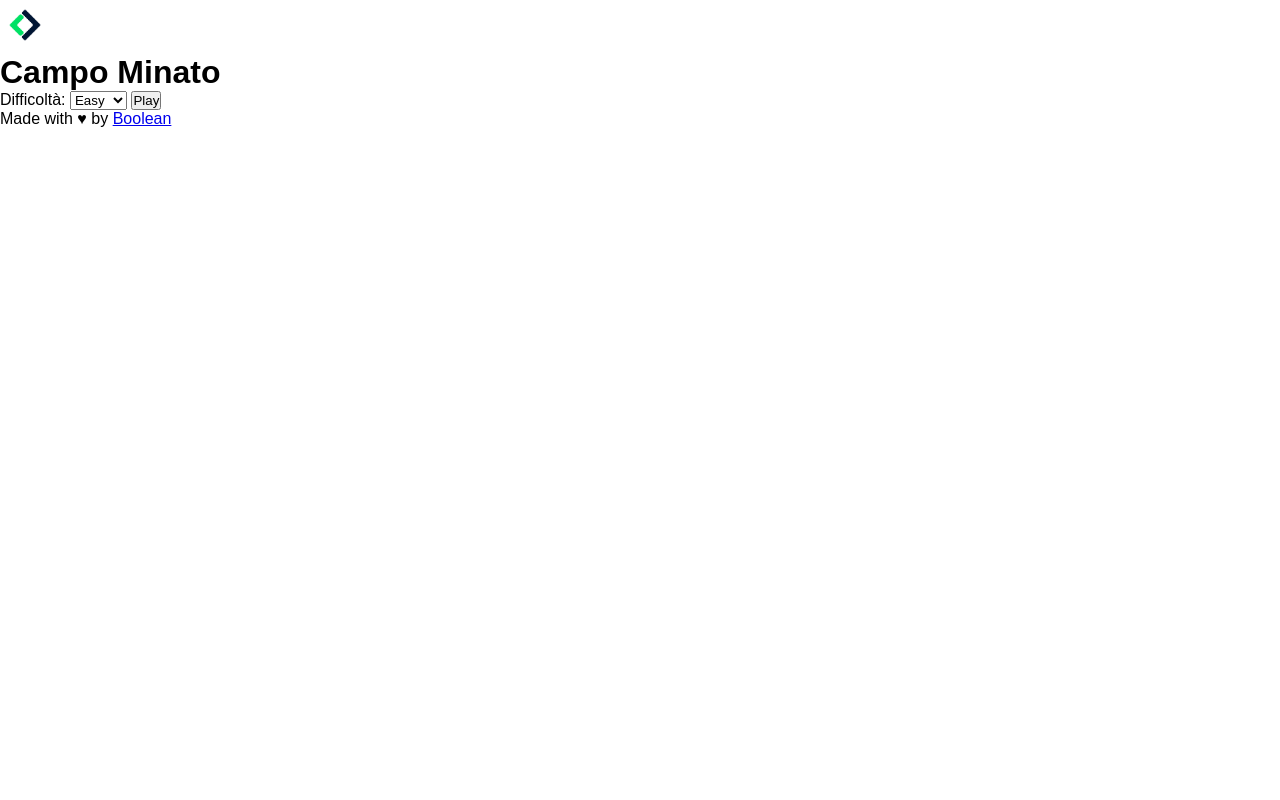
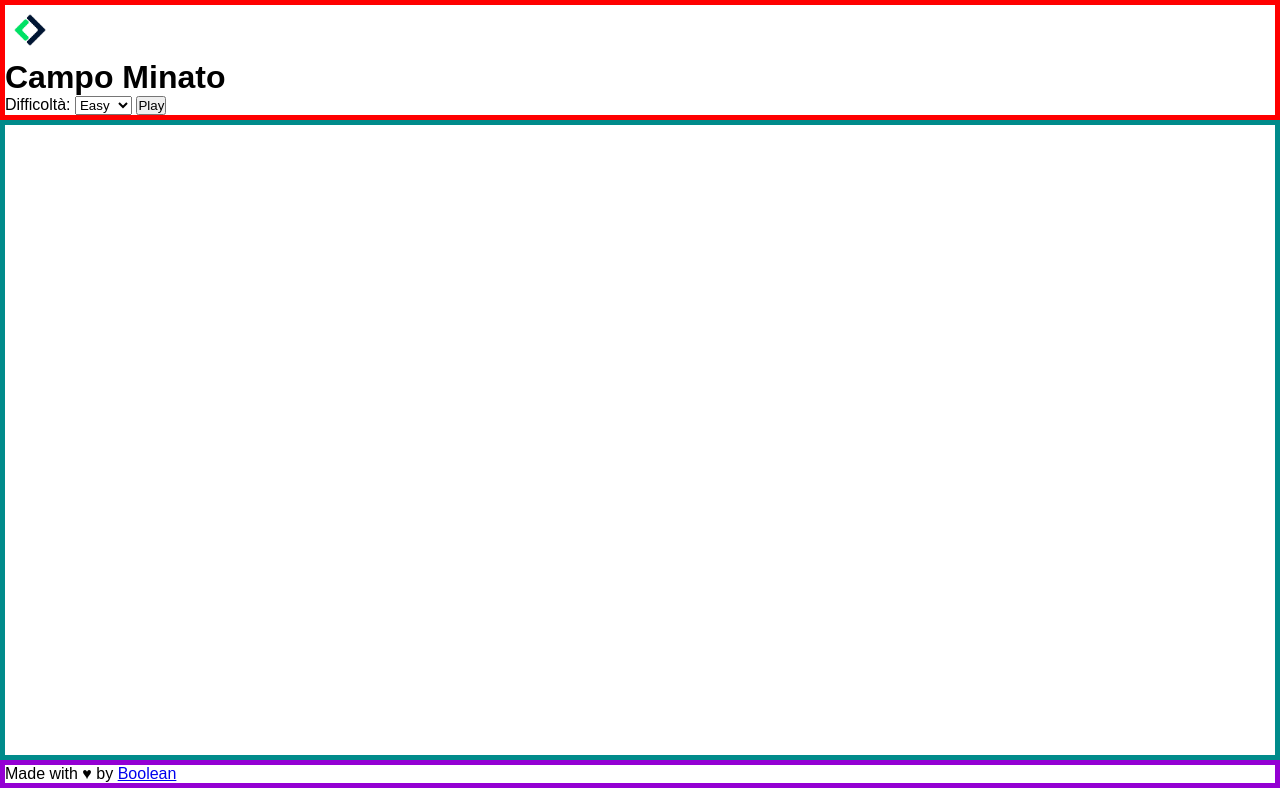
Before and after one commit to M1571/js-campominato-grid, a plain HTML site: page index.html in a window 1280 px wide. Drawn offline with Linux system fonts and the light colour scheme.

Commit message:
css settings

```diff
--- a/style.css
+++ b/style.css
@@ -12,10 +12,25 @@ body {
 /* HEADER */
 
 .header {
-    border: 1 px solid red;
+    border: 5px solid red;
 }
 
 .img-logo {
     max-width: 50px;
     max-height: 50px;
 }
+
+/* ------------------------------------ */
+/* MAIN */
+
+.main {
+    border: 5px solid darkcyan;
+    height: 80vh;
+}
+
+/* ------------------------------------ */
+/* FOOTER */
+
+.footer {
+    border: 5px solid darkviolet;
+}
```
Also changed, not shown: index.html (+3 -0 lines).
